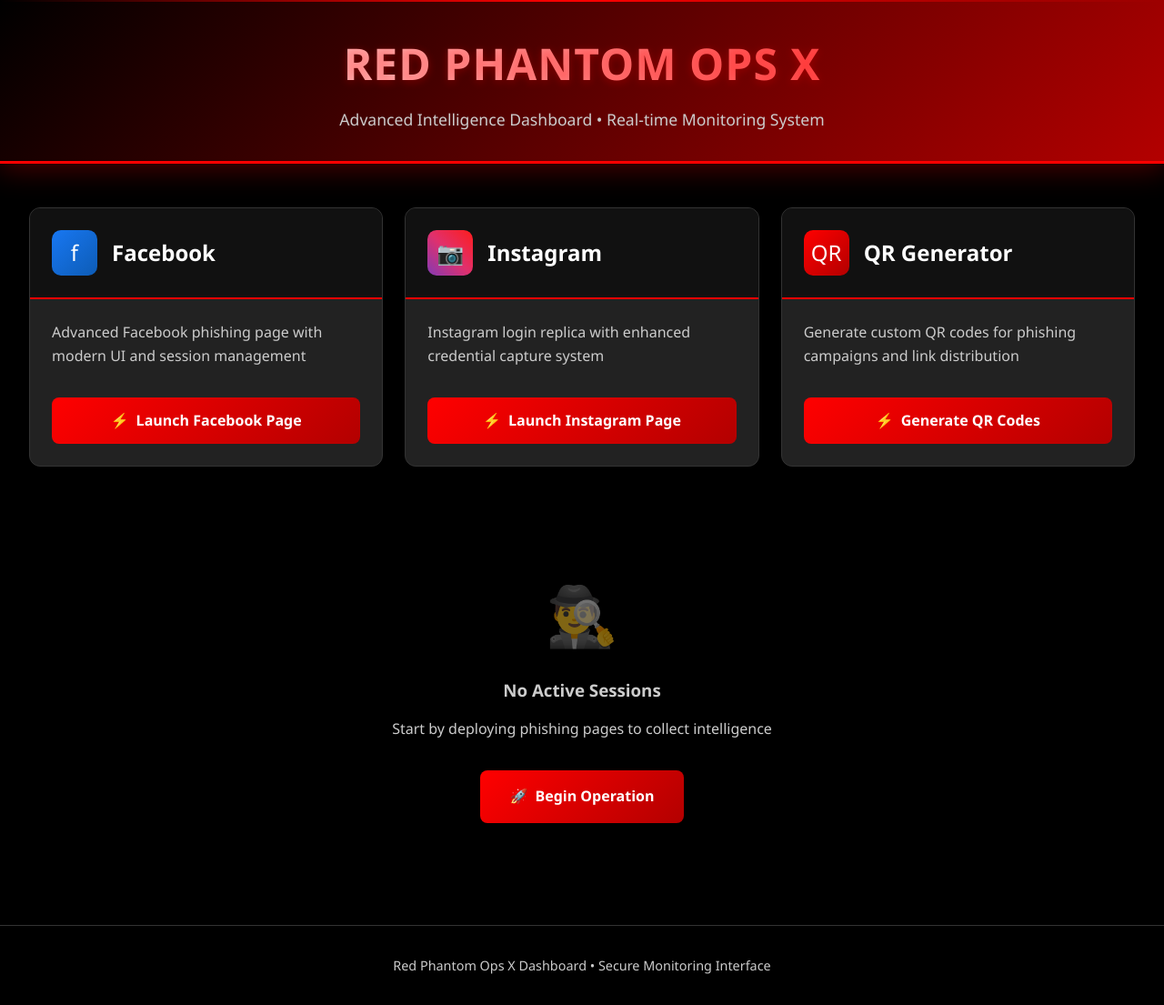
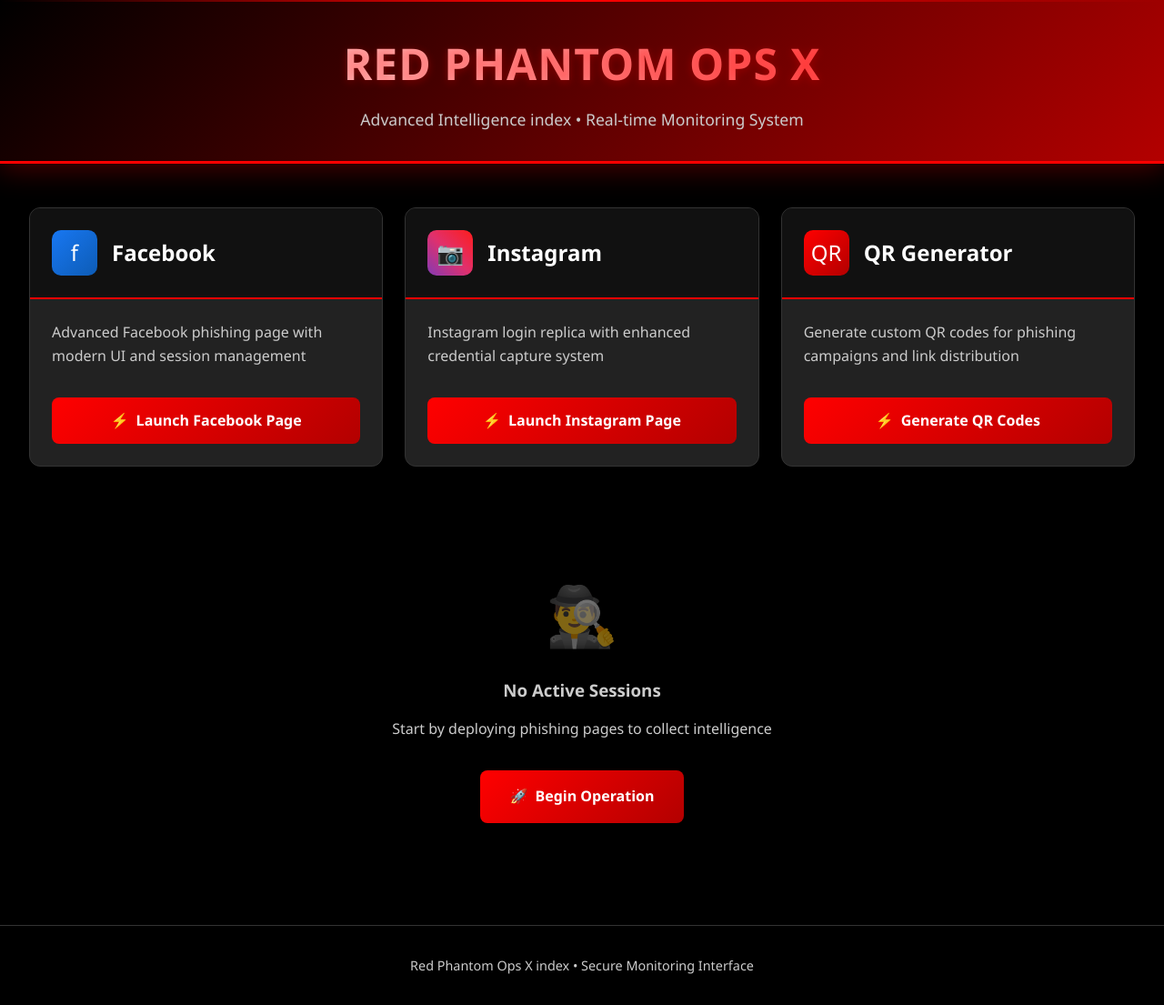
Before and after one commit to mohamedFouadgebil/phishing-, a Flask app: template templates/dashboard.html in a window 1280 px wide. Shown: the whole page at 91% size. Run offline with Flask 3, Linux system fonts and the light colour scheme; the template is opened without the code that fills it, so the values that code supplies are empty.

Commit message:
Update dashboard.html

```diff
--- a/templates/dashboard.html
+++ b/templates/dashboard.html
@@ -3,7 +3,7 @@
   <head>
     <meta charset="UTF-8" />
     <meta name="viewport" content="width=device-width, initial-scale=1.0" />
-    <title>Red Phantom Ops X - Dashboard</title>
+    <title>Red Phantom Ops X - index</title>
     <link rel="icon" href="../../tools/frontend/images/Red Phantom.png" />
     <style>
       :root {
@@ -86,7 +86,7 @@
         margin: 0 auto;
       }
 
-      .dashboard-controls {
+      .index-controls {
         display: grid;
         grid-template-columns: repeat(auto-fit, minmax(280px, 1fr));
         gap: 1.5rem;
@@ -367,7 +367,7 @@
           font-size: 2rem;
         }
 
-        .dashboard-controls {
+        .index-controls {
           grid-template-columns: 1fr;
         }
 
@@ -419,13 +419,13 @@
       <div class="container">
         <div class="header-content">
           <h1>RED PHANTOM OPS X</h1>
-          <p>Advanced Intelligence Dashboard • Real-time Monitoring System</p>
+          <p>Advanced Intelligence index • Real-time Monitoring System</p>
         </div>
       </div>
     </div>
 
     <div class="container">
-      <div class="dashboard-controls">
+      <div class="index-controls">
         <div class="control-card">
           <div class="platform-header">
             <div class="platform-icon facebook-icon">
@@ -626,7 +626,7 @@
 
     <div class="footer">
       <div class="container">
-        <p>Red Phantom Ops X Dashboard • Secure Monitoring Interface</p>
+        <p>Red Phantom Ops X index • Secure Monitoring Interface</p>
       </div>
     </div>
 
```
